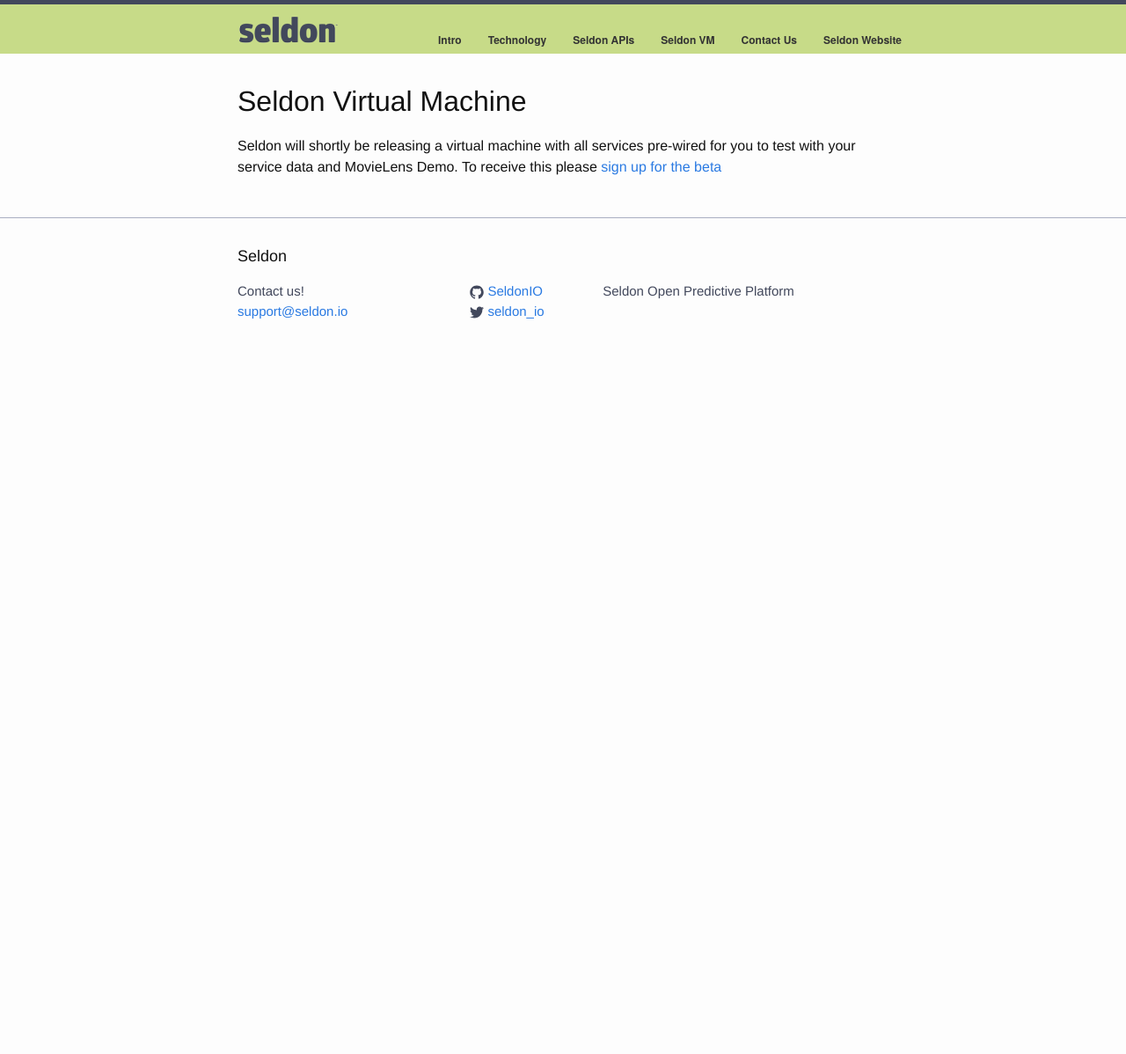
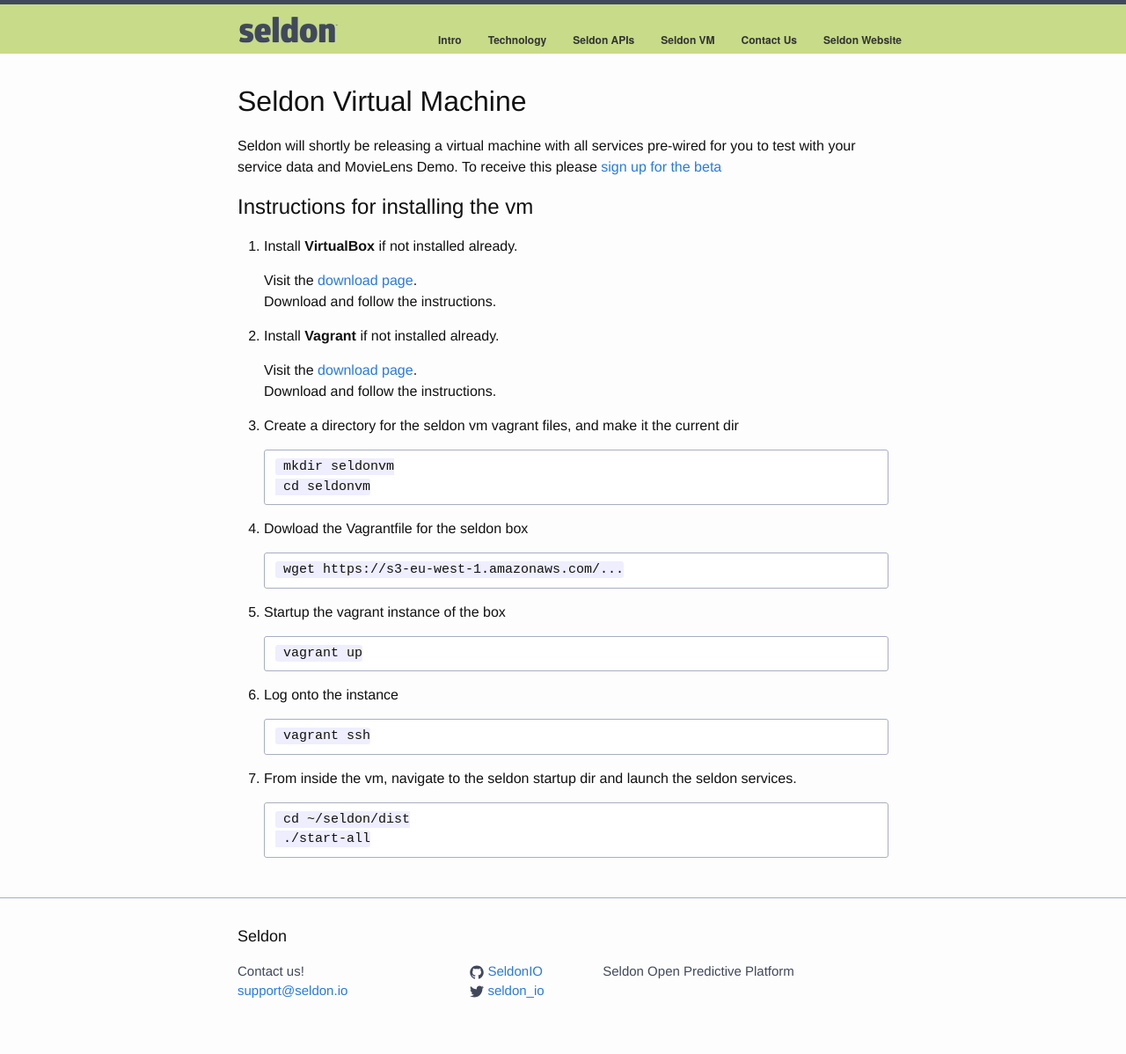
Before and after one commit to SeldonIO/seldonio.github.com, a Jekyll site: the page built from vm.md, in a window 1280 px wide. Shown: the whole page at 88% size. Built offline with Jekyll 4.4.1, drawn with Linux system fonts in a browser that asks for light colours; before the commit the page ends 900 px from its top, so only the background shows below that.

Commit message:
updated the vm docs for download and install

```diff
--- a/vm.md
+++ b/vm.md
@@ -6,3 +6,37 @@ title: Seldon VM
 # Seldon Virtual Machine
 
 Seldon will shortly be releasing a virtual machine with all services pre-wired for you to test with your service data and MovieLens Demo. To receive this please [sign up for the beta](http://www.seldon.io/open-source)
+
+##Instructions for installing the vm
+
+1. Install **VirtualBox** if not installed already.
+
+    Visit the [download page](https://www.virtualbox.org/wiki/Downloads).
+    Download and follow the instructions.
+
+1. Install **Vagrant** if not installed already.
+
+    Visit the [download page](http://www.vagrantup.com/downloads.html).
+    Download and follow the instructions.
+
+1. Create a directory for the seldon vm vagrant files, and make it the current dir
+
+        mkdir seldonvm
+        cd seldonvm
+
+1. Dowload the Vagrantfile for the seldon box
+
+        wget https://s3-eu-west-1.amazonaws.com/...
+
+1. Startup the vagrant instance of the box
+
+        vagrant up
+
+1. Log onto the instance
+
+        vagrant ssh
+
+1. From inside the vm, navigate to the seldon startup dir and launch the seldon services.
+
+        cd ~/seldon/dist
+        ./start-all
```
